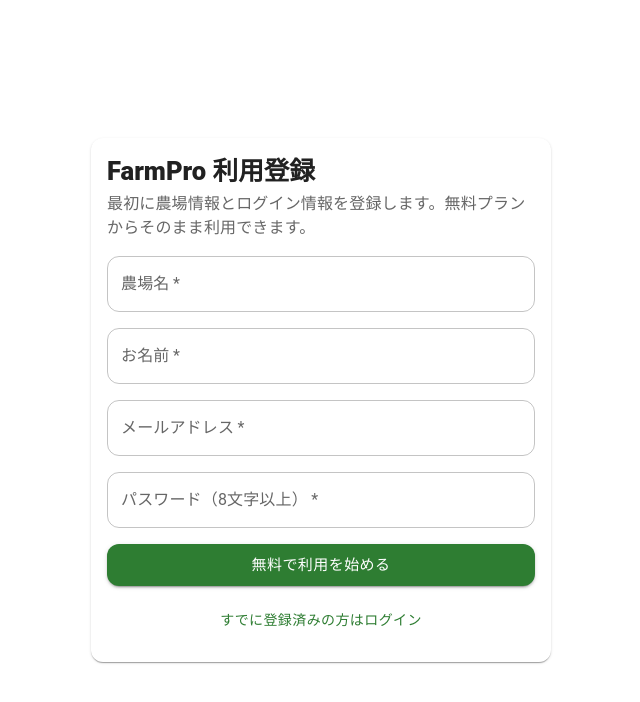
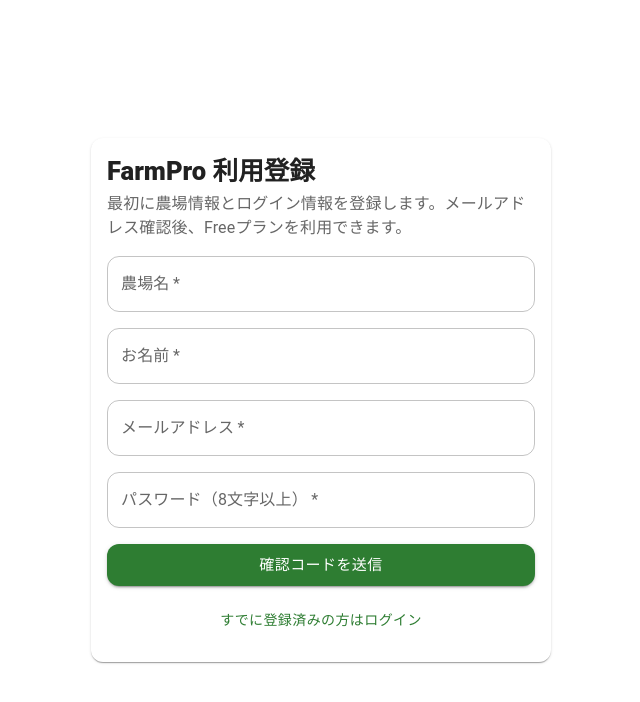
Before and after one commit to farmpro-iwate/FarmPro, a React (Vite) app in the folder client/: page /register in a window 1280 px wide. Shown: the top 702 px of the page, without its empty margins (319-959 px from the left). Built offline with nearby package versions, Linux system fonts and the light colour scheme.

Commit message:
メール認証: 利用登録画面を6桁確認コード方式へ変更

```diff
--- a/client/src/pages/RegisterPage.tsx
+++ b/client/src/pages/RegisterPage.tsx
@@ -1,7 +1,7 @@
 import { FormEvent, useState } from 'react';
 import { Alert, Button, Card, CardContent, Stack, TextField, Typography } from '@mui/material';
 import { Link as RouterLink, useNavigate } from 'react-router-dom';
-import { registerFreeUser } from '../services/authClient';
+import { startFreeRegistration, verifyFreeRegistration } from '../services/authClient';
 
 export function RegisterPage() {
   const navigate = useNavigate();
@@ -9,22 +9,40 @@
   const [name, setName] = useState('');
   const [email, setEmail] = useState('');
   const [password, setPassword] = useState('');
+  const [verificationCode, setVerificationCode] = useState('');
+  const [verificationSent, setVerificationSent] = useState(false);
   const [running, setRunning] = useState(false);
   const [error, setError] = useState('');
+  const [message, setMessage] = useState('');
 
   const handleSubmit = async (event: FormEvent) => {
     event.preventDefault();
     setRunning(true);
     setError('');
+    setMessage('');
 
     try {
-      await registerFreeUser({ farmName, name, email, password });
-      navigate('/', { replace: true });
+      if (!verificationSent) {
+        const result = await startFreeRegistration({ farmName, name, email, password });
+        setEmail(result.email);
+        setVerificationSent(true);
+        setMessage('確認コードをメールで送信しました。メールに届いた6桁のコードを入力してください。');
+      } else {
+        await verifyFreeRegistration(email, verificationCode);
+        navigate('/', { replace: true });
+      }
     } catch (err) {
       setError(err instanceof Error ? err.message : '利用登録に失敗しました。');
     } finally {
       setRunning(false);
     }
+  };
+
+  const restartRegistration = () => {
+    setVerificationSent(false);
+    setVerificationCode('');
+    setError('');
+    setMessage('');
   };
 
   return (
@@ -35,20 +53,48 @@
             <Stack spacing={0.5}>
               <Typography variant="h5" fontWeight={900}>FarmPro 利用登録</Typography>
               <Typography color="text.secondary">
-                最初に農場情報とログイン情報を登録します。無料プランからそのまま利用できます。
+                最初に農場情報とログイン情報を登録します。メールアドレス確認後、Freeプランを利用できます。
               </Typography>
             </Stack>
 
-            <TextField label="農場名" value={farmName} onChange={(event) => setFarmName(event.target.value)} required fullWidth />
-            <TextField label="お名前" value={name} onChange={(event) => setName(event.target.value)} required fullWidth />
-            <TextField label="メールアドレス" type="email" value={email} onChange={(event) => setEmail(event.target.value)} autoComplete="email" required fullWidth />
-            <TextField label="パスワード（8文字以上）" type="password" value={password} onChange={(event) => setPassword(event.target.value)} autoComplete="new-password" required inputProps={{ minLength: 8 }} fullWidth />
+            {!verificationSent ? (
+              <>
+                <TextField label="農場名" value={farmName} onChange={(event) => setFarmName(event.target.value)} required fullWidth />
+                <TextField label="お名前" value={name} onChange={(event) => setName(event.target.value)} required fullWidth />
+                <TextField label="メールアドレス" type="email" value={email} onChange={(event) => setEmail(event.target.value)} autoComplete="email" required fullWidth />
+                <TextField label="パスワード（8文字以上）" type="password" value={password} onChange={(event) => setPassword(event.target.value)} autoComplete="new-password" required inputProps={{ minLength: 8 }} fullWidth />
+              </>
+            ) : (
+              <>
+                <Alert severity="info">{email} に確認コードを送信しました。</Alert>
+                <TextField
+                  label="6桁の確認コード"
+                  value={verificationCode}
+                  onChange={(event) => setVerificationCode(event.target.value.replace(/\D/g, '').slice(0, 6))}
+                  inputProps={{ inputMode: 'numeric', pattern: '[0-9]{6}', maxLength: 6 }}
+                  required
+                  fullWidth
+                  autoFocus
+                />
+                <Typography variant="body2" color="text.secondary">
+                  確認コードは10分間有効です。
+                </Typography>
+              </>
+            )}
 
+            {message && <Alert severity="success">{message}</Alert>}
             {error && <Alert severity="error">{error}</Alert>}
 
-            <Button type="submit" variant="contained" size="large" disabled={running}>
-              {running ? '登録中…' : '無料で利用を始める'}
+            <Button type="submit" variant="contained" size="large" disabled={running || (verificationSent && verificationCode.length !== 6)}>
+              {running ? '処理中…' : verificationSent ? '確認して無料利用を始める' : '確認コードを送信'}
             </Button>
+
+            {verificationSent && (
+              <Button type="button" variant="text" onClick={restartRegistration} disabled={running}>
+                登録内容を修正して再送信
+              </Button>
+            )}
+
             <Button component={RouterLink} to="/login" variant="text">
               すでに登録済みの方はログイン
             </Button>
```
